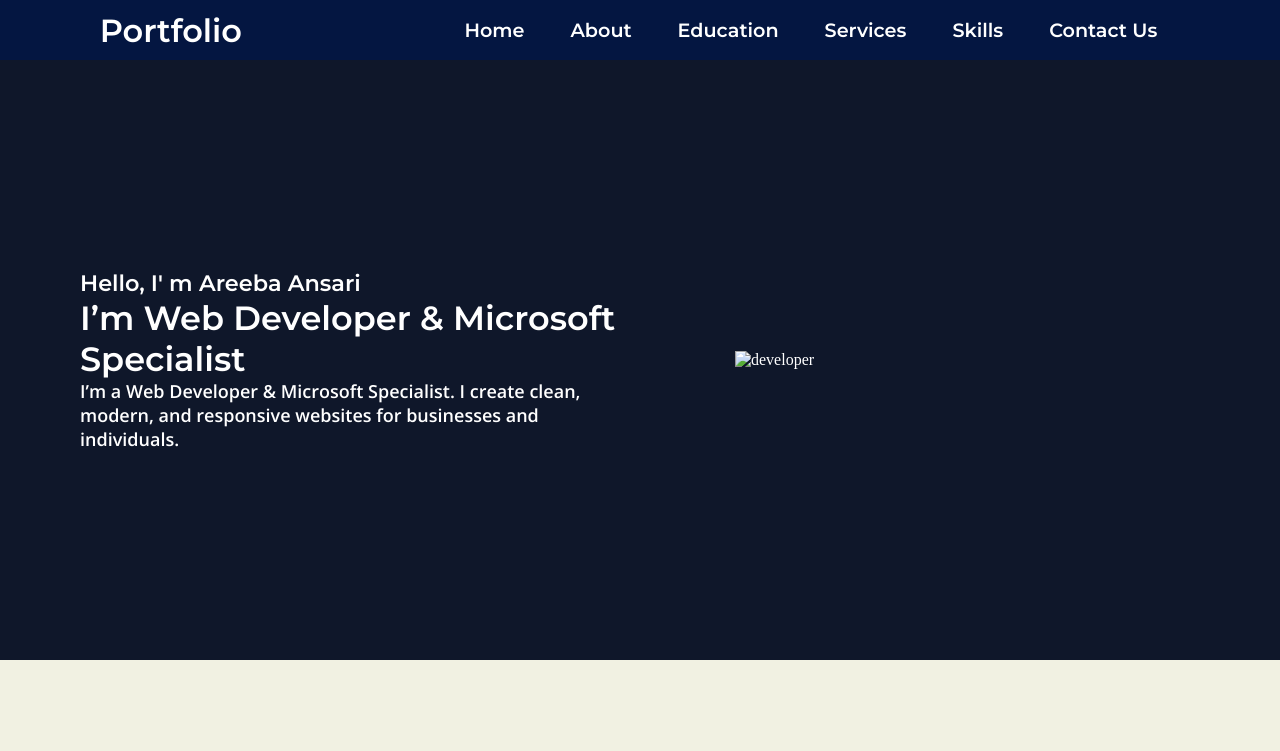
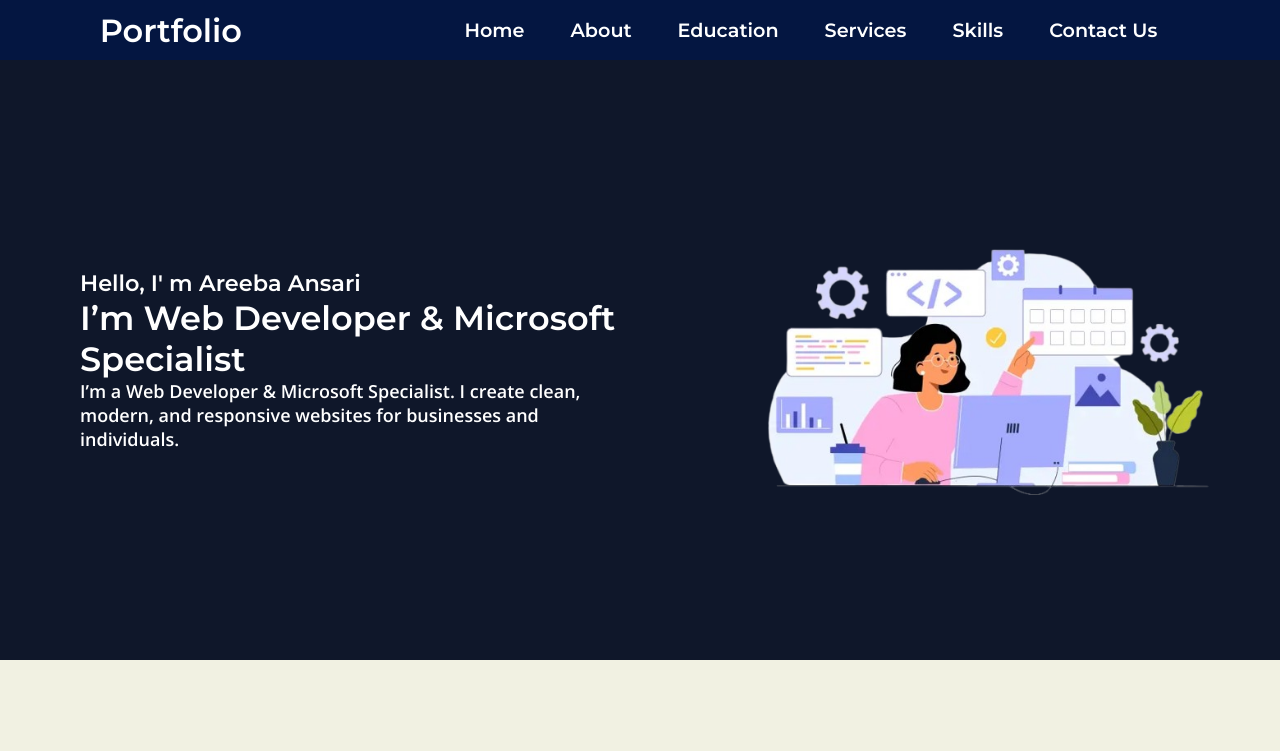
Before and after one commit to areebanadir-developer/areeba-portfolio, a plain HTML site: page index.html in a window 1280 px wide. Shown: the top 751 px of the page. Drawn offline with nearby package versions, Linux system fonts and the light colour scheme.

Commit message:
Update index.html

```diff
--- a/index.html
+++ b/index.html
@@ -58,7 +58,7 @@
                 </p>
             </div>
             <div class="right-Section">
-                <img src="images/developer.png" alt="developer">
+                <img src="developer.png" alt="developer">
             </div>
         </section>
 
```
